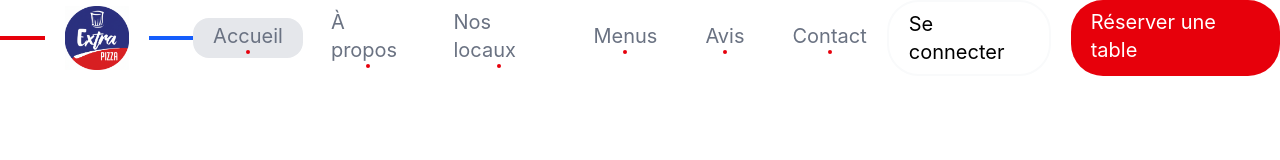
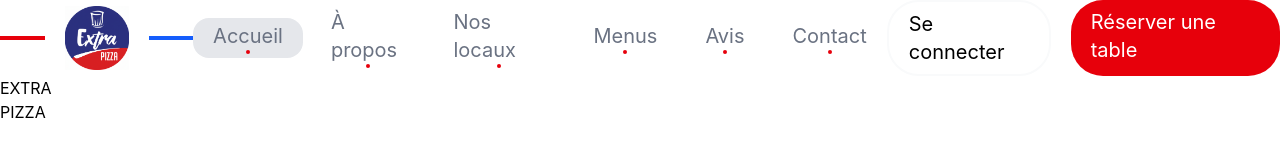
Before and after one commit to Titran-Jules/EXTRA-PIZZA_websit_made_with_tailwind, a website: page index.html in a window 1280 px wide. Drawn offline with nearby package versions, Linux system fonts and the light colour scheme; files that its build step writes are made by us from their sources.

Commit message:
big title

```diff
--- a/index.html
+++ b/index.html
@@ -32,7 +32,7 @@
     <!-- Hero section -->
 
     <section>
-
+        <h1><span>EX</span><span>TRA</span><br><span>PIZZA</span></h1>
     </section>
 </body>
 </html>
```
